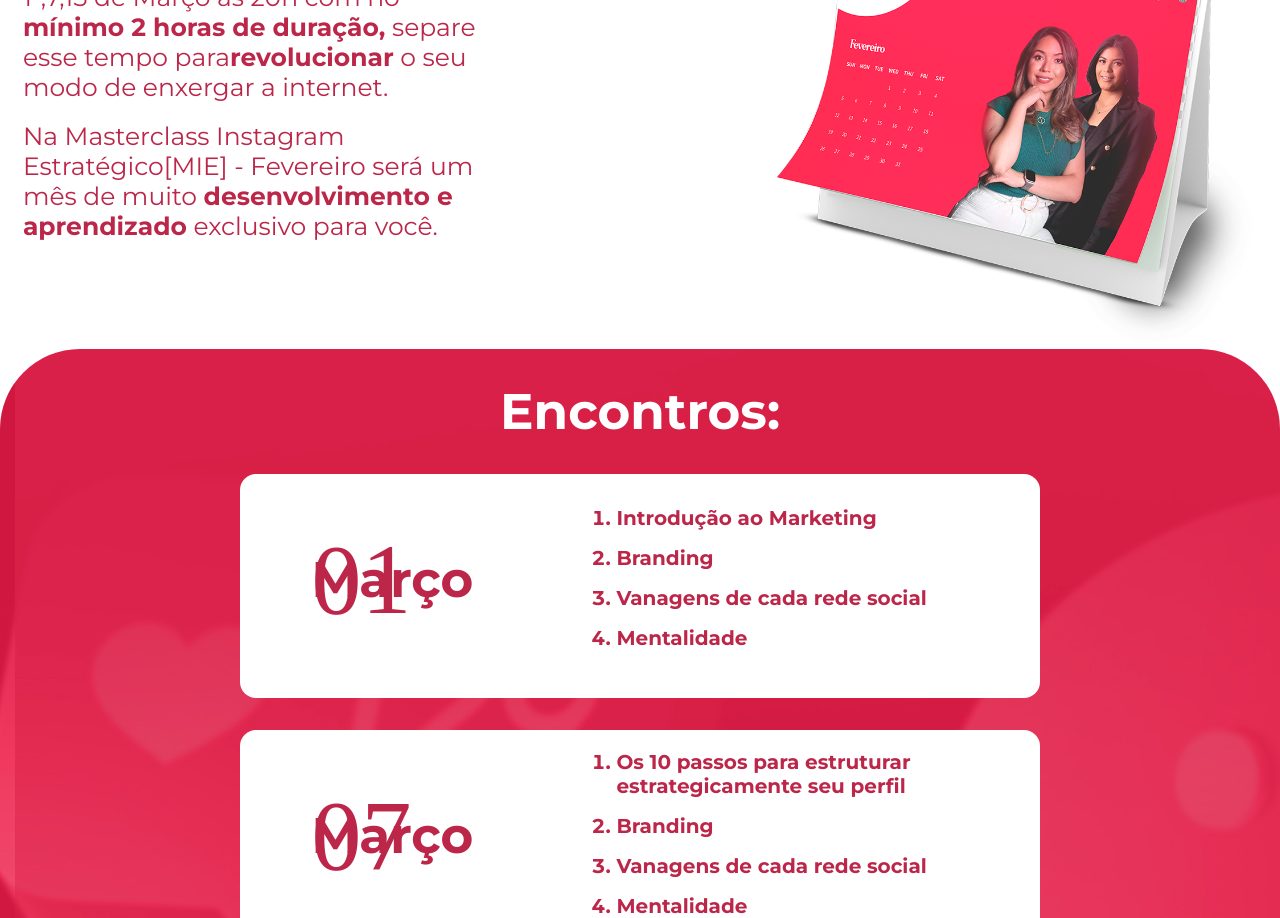
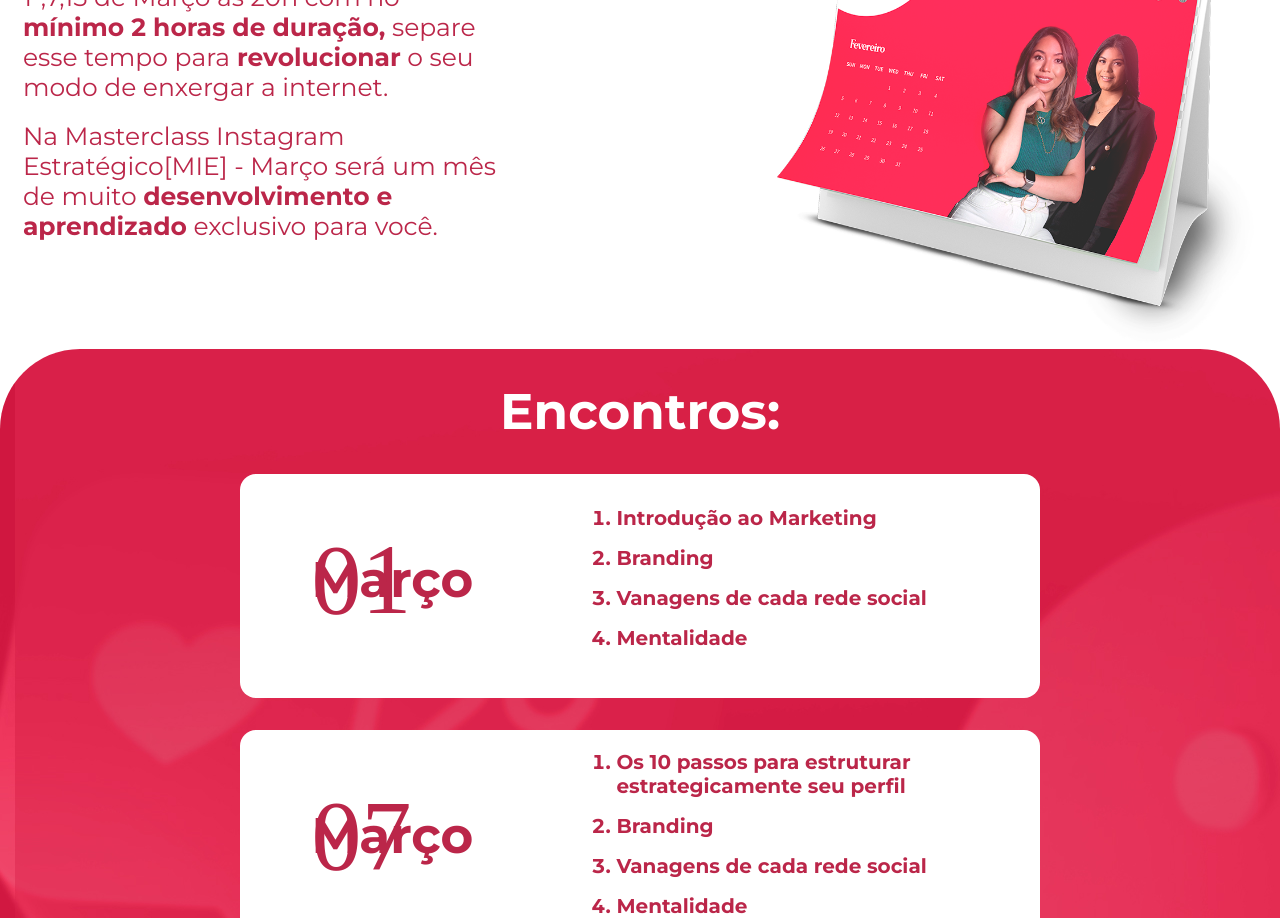
Before and after one commit to FelipeLeopoldino/instagramEstrategico, a React (Vite) app: page / in a window 1280 px wide. Shown: the part 880-1798 px from the top of the page. Built offline with nearby package versions, Linux system fonts and the light colour scheme; a web font is replaced by a local one.

Commit message:
acerto gramatica

```diff
--- a/src/components/DataEncontro/index.jsx
+++ b/src/components/DataEncontro/index.jsx
@@ -8,11 +8,11 @@ export default function DataEncontro(){
       <p>
         1°,7,15 de Março ás 20h com no
         <b> mínimo 2 horas de duração,</b> separe esse tempo para
-        <b>revolucionar</b> o seu modo de enxergar a internet.
+        <b> revolucionar</b> o seu modo de enxergar a internet.
       </p>
       <br />
       <p>
-        Na Masterclass Instagram Estratégico[MIE] - Fevereiro será um mês de
+        Na Masterclass Instagram Estratégico[MIE] - Março será um mês de
         muito <b>desenvolvimento e aprendizado</b> exclusivo para você.
       </p>
     </div>
```
